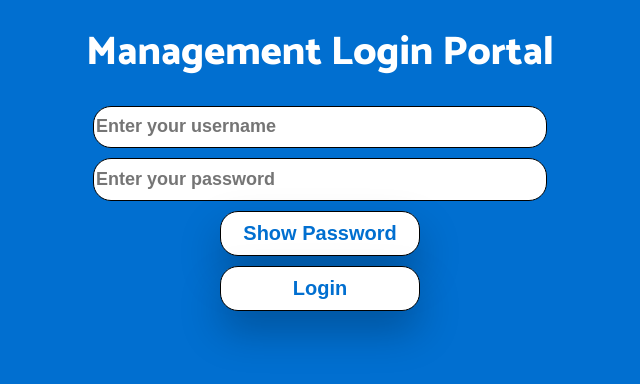
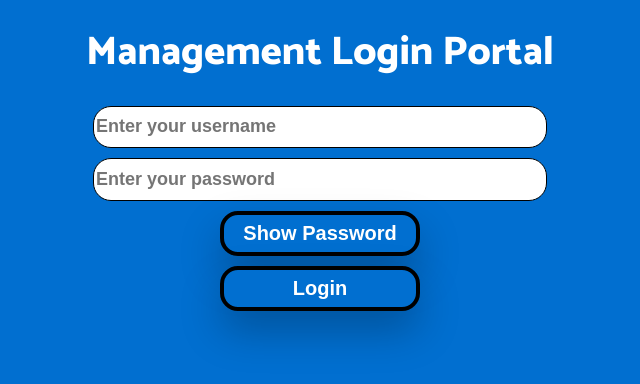
Before and after one commit to hectormorenosoftware/react-nodejs-nosql-example, a React app in the folder ui/: page /#/ in a window 1280 px wide. Shown: the top 384 px of the page, without its empty margins (320-960 px from the left). Built offline with nearby package versions, Linux system fonts and the light colour scheme.

Commit message:
Made style changes to the client button

```diff
--- a/ui/src/index.css
+++ b/ui/src/index.css
@@ -79,10 +79,10 @@ h6 {
 .client-button {
   width: 200px;
   height: 45px;
-  color: #016fd0;
+  color: white;
   border-radius: 18px;
-  border: 1px solid black;
-  background-color: white;
+  border: 4px solid black;
+  background-color: #016fd0;
   cursor: pointer;
   font-weight: 800;
   font-size: 20px;
```
Also changed, not shown: 2 other files (tests, documents, lock files or other folders).
